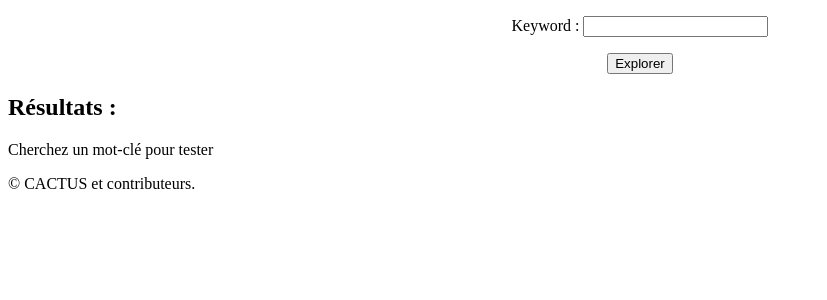
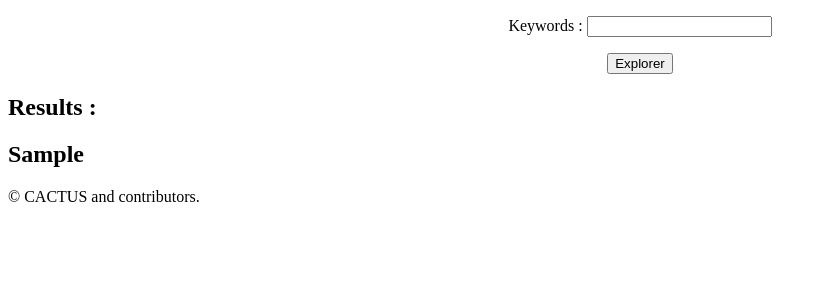
Before and after one commit to HeptanomeDeLExtreme/TP-WebSem, a Django app: template cactus/templates/cactus_search/search.html in a window 1280 px wide. Shown: the part 245-545 px from the top of the page, without its empty margins (0-827 px from the left). Run offline with Django 3.2, Linux system fonts and the light colour scheme; tables that the repository leaves empty hold one stand-in row (values such as "Sample post"); the template is opened without the code that fills it: values that come from a table or form of the project are taken from there, most other values are stand-ins (such as "Sample title", 1, 10 or a date in 2020).

Commit message:
The django part can now call an extern script with arguments, get the returns (lists), and send them to the view who can iterate on it to print the results

```diff
--- a/cactus/cactus_search/forms.py
+++ b/cactus/cactus_search/forms.py
@@ -3,4 +3,4 @@
 from django import forms
 
 class SearchForm(forms.Form):
-        keyword = forms.CharField(max_length=100)
+        keywords = forms.CharField(max_length=100)
--- /dev/null
+++ b/cactus/cactus_search/results.py
@@ -0,0 +1,5 @@
+#-*- coding: utf-8 -*-
+
+def getResults(keywords):
+    list_results = [1,2,3]
+    return list_results
--- a/cactus/templates/cactus_search/base.html
+++ b/cactus/templates/cactus_search/base.html
@@ -24,6 +24,6 @@
        {% block content %}{% endblock %}
    </section>
 
-<footer>© CACTUS et contributeurs.</footer>
+<footer>© CACTUS and contributors.</footer>
 </body>
 </html>
--- a/cactus/templates/cactus_search/search.html
+++ b/cactus/templates/cactus_search/search.html
@@ -1,6 +1,6 @@
 {% extends "cactus_search/base.html" %}
 
-{% block title %}CACTUS Recherche{% endblock %}
+{% block title %}CACTUS Search{% endblock %}
 
 {% block search_field %}
 <form action="{% url "cactus_search.views.search" %}" method="post">{% csrf_token %}
@@ -10,8 +10,12 @@
 {% endblock %}
 
 {% block content %}
-<h2>Résultats :</h2>
-<p>Cherchez un mot-clé pour tester</p>
-<p>{% if envoi %}Votre requête a bien été envoyée !
-Mot-clé recherché : {{ keyword }}{% endif %}</p>
+<h2>Results :</h2>
+<p>{% if envoi %}Searched keywords : {{ keywords }}{% endif %}</p>
+
+<h2>{{ groups.0 }}</h2>
+
+
+
+
 {% endblock %}
```
Also changed, not shown: cactus/cactus_search/views.py (+11 -7 lines).
